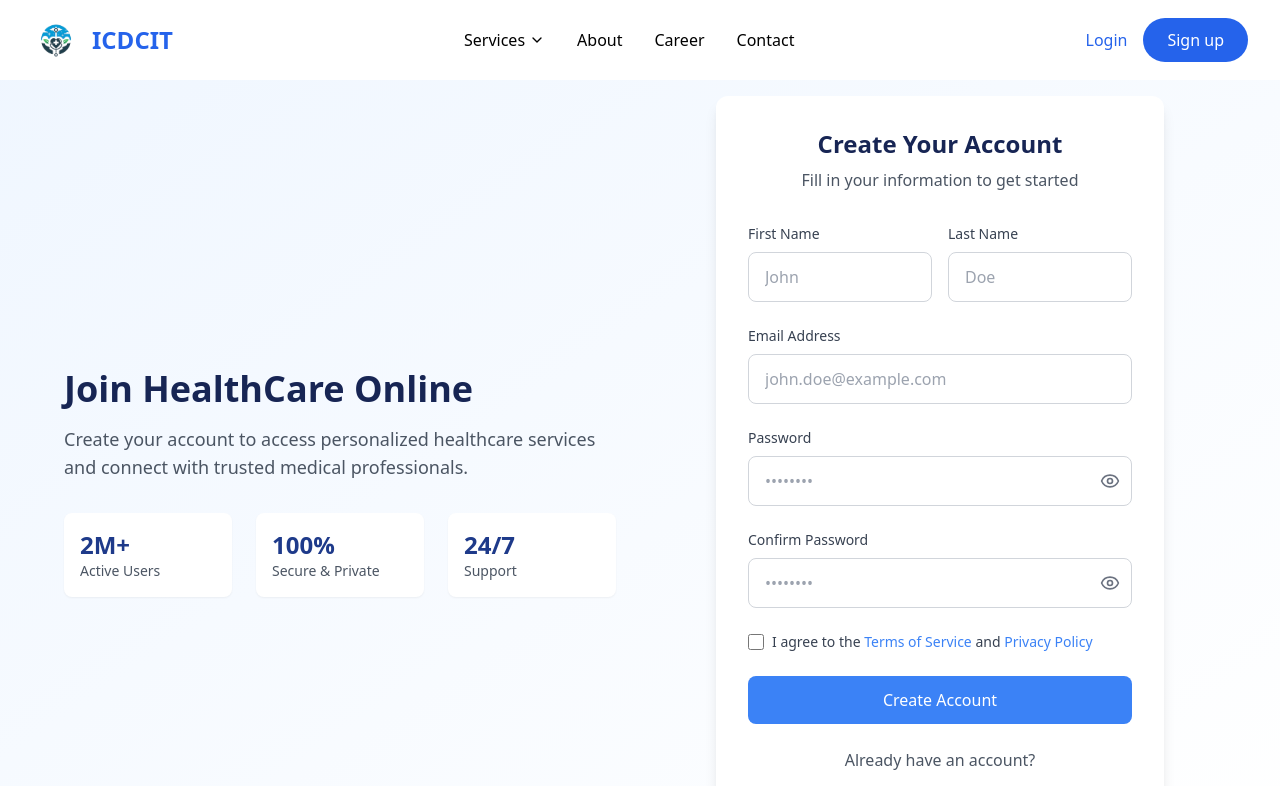
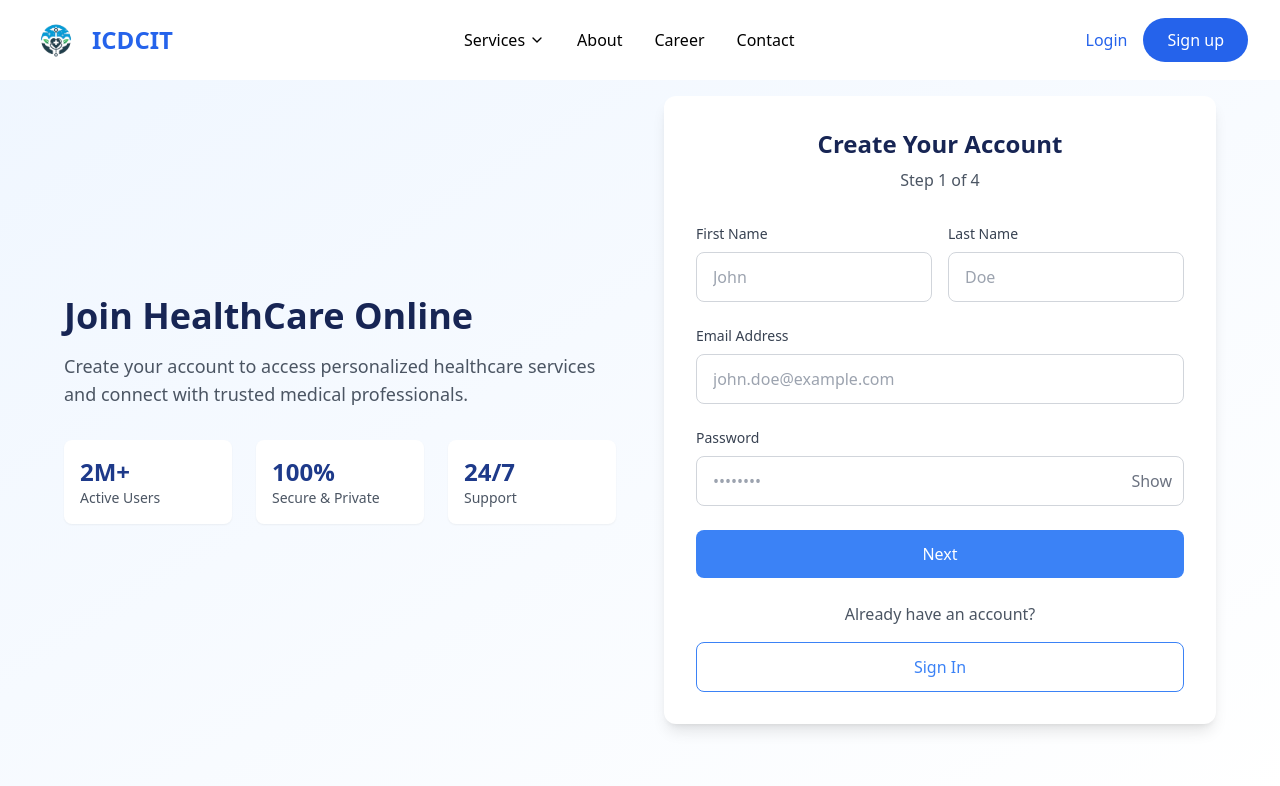
Before and after one commit to AdarshKumar5597/ICDCIT, a Next.js app in the folder frontend/: page /signup in a window 1280 px wide. Shown: the top 786 px of the page. Built offline with nearby package versions, Linux system fonts and the light colour scheme.

Commit message:
added multi step sighup form

```diff
--- a/frontend/src/app/signup/page.tsx
+++ b/frontend/src/app/signup/page.tsx
@@ -2,11 +2,14 @@
 
 import React, { useState } from 'react';
 import Link from "next/link";
-import { Eye, EyeOff } from 'lucide-react';
 
 const Page = () => {
+    const [step, setStep] = useState(1);
     const [showPassword, setShowPassword] = useState(false);
-    const [showConfirmPassword, setShowConfirmPassword] = useState(false);
+    // const [showConfirmPassword, setShowConfirmPassword] = useState(false);
+
+    const nextStep = () => setStep((prev) => prev + 1);
+    const prevStep = () => setStep((prev) => prev - 1);
 
     return (
         <div className="bg-gradient-to-br from-blue-50 to-white min-h-screen pt-24 px-4 sm:px-6 lg:px-8">
@@ -16,7 +19,8 @@ const Page = () => {
                         Join HealthCare Online
                     </h1>
                     <p className="text-gray-600 text-lg mb-6">
-                        Create your account to access personalized healthcare services and connect with trusted medical professionals.
+                        Create your account to access personalized healthcare services and connect with trusted medical
+                        professionals.
                     </p>
 
                     <div className="grid grid-cols-2 sm:grid-cols-3 gap-6 mt-8">
@@ -35,13 +39,13 @@ const Page = () => {
                     </div>
                 </div>
 
-                <div className="w-full max-w-md mx-auto">
                 <div className="bg-white rounded-xl shadow-lg p-8">
                     <div className="text-center mb-8">
                         <h2 className="text-2xl font-bold text-blue-950">Create Your Account</h2>
-                            <p className="text-gray-600 mt-2">Fill in your information to get started</p>
+                        <p className="text-gray-600 mt-2">Step {step} of 4</p>
                     </div>
 
+                    {step === 1 && (
                         <form className="space-y-6">
                             <div className="grid grid-cols-2 gap-4">
                                 <div>
@@ -100,59 +104,126 @@ const Page = () => {
                                         onClick={() => setShowPassword(!showPassword)}
                                         className="absolute right-3 top-1/2 -translate-y-1/2 text-gray-500 hover:text-gray-700 focus:outline-none"
                                     >
-                                        {showPassword ?
-                                            <EyeOff className="w-5 h-5" /> :
-                                            <Eye className="w-5 h-5" />
-                                        }
+                                        {showPassword ? "Hide" : "Show"}
                                     </button>
                                 </div>
                             </div>
 
-                            <div>
-                                <label htmlFor="confirmPassword" className="block text-sm font-medium text-gray-700 mb-2">
-                                    Confirm Password
-                                </label>
-                                <div className="relative">
-                                    <input
-                                        type={showConfirmPassword ? "text" : "password"}
-                                        id="confirmPassword"
-                                        className="w-full px-4 py-3 rounded-lg border border-gray-300 focus:ring-2 focus:ring-blue-500 focus:border-transparent transition duration-200"
-                                        placeholder="••••••••"
-                                        required
-                                    />
                             <button
                                 type="button"
-                                        onClick={() => setShowConfirmPassword(!showConfirmPassword)}
-                                        className="absolute right-3 top-1/2 -translate-y-1/2 text-gray-500 hover:text-gray-700 focus:outline-none"
+                                onClick={nextStep}
+                                className="w-full bg-blue-500 text-white py-3 px-4 rounded-lg hover:bg-blue-600 transition duration-200 font-medium"
                             >
-                                        {showConfirmPassword ?
-                                            <EyeOff className="w-5 h-5" /> :
-                                            <Eye className="w-5 h-5" />
-                                        }
+                                Next
+                            </button>
+                        </form>
+                    )}
+
+                    {step === 2 && (
+                        <div className="space-y-6">
+                            <div>
+                                <p className="text-sm font-medium text-gray-700 mb-4">Select your role:</p>
+                                <div className="flex space-x-4">
+                                    <button
+                                        type="button"
+                                        className="w-1/2 bg-blue-500 text-white py-3 px-4 rounded-lg hover:bg-blue-600 transition duration-200 font-medium"
+                                    >
+                                        Doctor
+                                    </button>
+                                    <button
+                                        type="button"
+                                        className="w-1/2 bg-blue-500 text-white py-3 px-4 rounded-lg hover:bg-blue-600 transition duration-200 font-medium"
+                                    >
+                                        Patient
                                     </button>
                                 </div>
                             </div>
 
-                            <div className="flex items-center">
+                            <div className="flex justify-between">
+                                <button
+                                    type="button"
+                                    onClick={prevStep}
+                                    className="bg-gray-200 text-gray-700 py-3 px-4 rounded-lg hover:bg-gray-300 transition duration-200 font-medium"
+                                >
+                                    Back
+                                </button>
+                                <button
+                                    type="button"
+                                    onClick={nextStep}
+                                    className="bg-blue-500 text-white py-3 px-4 rounded-lg hover:bg-blue-600 transition duration-200 font-medium"
+                                >
+                                    Next
+                                </button>
+                            </div>
+                        </div>
+                    )}
+
+                    {step === 3 && (
+                        <div className="space-y-6">
+                            <div>
+                                <label htmlFor="profilePicture"
+                                       className="block text-sm font-medium text-gray-700 mb-2">
+                                    Profile Picture
+                                </label>
                                 <input
-                                    id="terms"
-                                    name="terms"
-                                    type="checkbox"
-                                    className="h-4 w-4 text-blue-500 border-gray-300 rounded focus:ring-blue-500"
+                                    type="file"
+                                    id="profilePicture"
+                                    className="w-full px-4 py-3 rounded-lg border border-gray-300 focus:ring-2 focus:ring-blue-500 focus:border-transparent transition duration-200"
                                     required
                                 />
-                                <label htmlFor="terms" className="ml-2 block text-sm text-gray-700">
-                                    I agree to the <a href="#" className="text-blue-500 hover:text-blue-600">Terms of Service</a> and <a href="#" className="text-blue-500 hover:text-blue-600">Privacy Policy</a>
-                                </label>
                             </div>
 
+                            <div className="flex justify-between">
+                                <button
+                                    type="button"
+                                    onClick={prevStep}
+                                    className="bg-gray-200 text-gray-700 py-3 px-4 rounded-lg hover:bg-gray-300 transition duration-200 font-medium"
+                                >
+                                    Back
+                                </button>
+                                <button
+                                    type="button"
+                                    onClick={nextStep}
+                                    className="bg-blue-500 text-white py-3 px-4 rounded-lg hover:bg-blue-600 transition duration-200 font-medium"
+                                >
+                                    Next
+                                </button>
+                            </div>
+                        </div>
+                    )}
+
+                    {step === 4 && (
+                        <div className="space-y-6">
+                            <div>
+                                <label htmlFor="bio" className="block text-sm font-medium text-gray-700 mb-2">
+                                    Bio
+                                </label>
+                                <textarea
+                                    id="bio"
+                                    rows="4"
+                                    className="w-full px-4 py-3 rounded-lg border border-gray-300 focus:ring-2 focus:ring-blue-500 focus:border-transparent transition duration-200"
+                                    placeholder="Tell us about yourself"
+                                    required
+                                ></textarea>
+                            </div>
+
+                            <div className="flex justify-between">
+                                <button
+                                    type="button"
+                                    onClick={prevStep}
+                                    className="bg-gray-200 text-gray-700 py-3 px-4 rounded-lg hover:bg-gray-300 transition duration-200 font-medium"
+                                >
+                                    Back
+                                </button>
                                 <button
                                     type="submit"
-                                className="w-full bg-blue-500 text-white py-3 px-4 rounded-lg hover:bg-blue-600 transition duration-200 font-medium"
+                                    className="bg-blue-500 text-white py-3 px-4 rounded-lg hover:bg-blue-600 transition duration-200 font-medium"
                                 >
-                                Create Account
+                                    Submit
                                 </button>
-                        </form>
+                            </div>
+                        </div>
+                    )}
 
                     <div className="mt-6 text-center">
                         <p className="text-gray-600 mb-4">Already have an account?</p>
@@ -166,8 +237,8 @@ const Page = () => {
                 </div>
         </div>
 </div>
-        </div>
-    );
+)
+    ;
 };
 
 export default Page;
```
Lines whose indentation alone changed are shown as unchanged.
